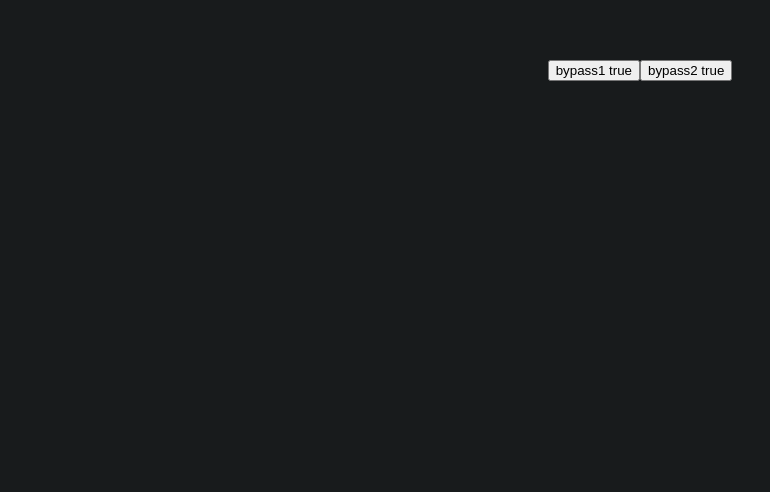
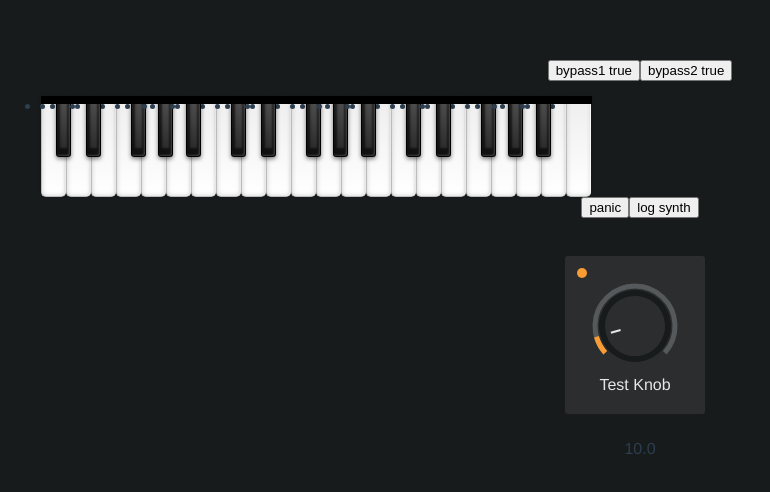
Before and after one commit to warrengalyen/polyforce, a Vue app: page / in a window 1280 px wide. Shown: the top 492 px of the page, without its empty margins (0-770 px from the left). Built offline with nearby package versions, Linux system fonts and the light colour scheme.

Commit message:
create piano component

```diff
--- a/src/App.vue
+++ b/src/App.vue
@@ -1,6 +1,10 @@
 <template>
   <div id="app">
     <Effect />
+    <piano @onKeyUp="onKeyUp" @onKeyDown="onKeyDown"></piano>
+    <button @click="synth.releaseAll()">panic</button>
+    <button @click="console.log(synth)">log synth</button>
+    <control v-model="val"></control>
   </div>
 </template>
 
--- /dev/null
+++ b/src/components/global/Piano.vue
@@ -0,0 +1,287 @@
+<template>
+  <div style="height:100px">
+    <div class="keyboard" :style="{ '--height': 100 }">
+      <ul class="keyboard__wrapper" @mousedown="mouseDown = true" @mouseup="mouseDown = false" @mouseleave="mouseDown = false">
+        <li v-for="key in keyNotes" class="key" :class="[...key.style, key.active ? 'active' : '']" :key="key.note" :data-note="key.note" :data-midi="key.midi" @mousedown="handleMouseDown(key)" @mouseup="handleMouseUp(key)" @mouseout="handleMouseOut(key)" @mouseover="handleMouseOver(key)"></li>
+      </ul>
+    </div>
+  </div>
+</template>
+
+<script>
+const MIN_OCTAVE = -1,
+  MAX_OCTAVE = 9,
+  WHITE_KEYS = ["C", "D", "E", "F", "G", "A", "B"],
+  BLACK_KEYS = ["C#", "D#", "F#", "G#", "A#"],
+  OCTAVE_KEYS = ["C", "C#", "D", "D#", "E", "F", "F#", "G", "G#", "A", "A#", "B"],
+  MIN_MIDI = 0,
+  MAX_MIDI = 127,
+  MIDDLE_C_MIDI = 60,
+  KEYBOARD = {
+    // Lower octave.
+    a: 0,
+    w: 1,
+    s: 2,
+    e: 3,
+    d: 4,
+    f: 5,
+    t: 6,
+    g: 7,
+    y: 8,
+    h: 9,
+    u: 10,
+    j: 11,
+    // Upper octave.
+    k: 12,
+    o: 13,
+    l: 14,
+    p: 15,
+    ";": 16
+  };
+function calculateOctave(val) {
+  return Math.floor(val / 12) - 1; // 1 octaves offset
+}
+function createRange(minMIDI, maxMIDI) {
+  minMIDI = clamp(minMIDI, MIN_MIDI, MAX_MIDI);
+  maxMIDI = clamp(maxMIDI, MIN_MIDI, MAX_MIDI);
+  const notes = [];
+  for (let i = minMIDI; i < maxMIDI + 1; i++) {
+    const octave = calculateOctave(i);
+    const key = OCTAVE_KEYS[i % 12];
+    const note = `${key}${octave}`;
+    const style = ["key", `${BLACK_KEYS.includes(key) ? "key-black" : "key-white"}`];
+    const midi = i;
+    const keyNote = { note, style, midi };
+    notes.push(keyNote);
+  }
+  return notes;
+}
+import { clamp } from "@/utils";
+import { Frequency } from "tone";
+export default {
+  props: {
+    MIN_KB_MIDI: {
+      type: [Number, String],
+      default: 48
+    },
+    MAX_KB_MIDI: {
+      type: [Number, String],
+      default: 85
+    }
+  },
+  data() {
+    return {
+      octave: MIDDLE_C_MIDI / 12, //current octave
+      keys: {},
+      mouseDown: false,
+      keyNotes: []
+    };
+  },
+  methods: {
+    inKbRange(midi) {
+      // check, if midi signal match virtual piano keyboard range  <min, max);
+      return midi >= this.MIN_KB_MIDI && midi < this.MAX_KB_MIDI;
+    },
+    playNote(note) {
+      this.$emit("onKeyDown", note);
+    },
+    releaseNote(note) {
+      this.$emit("onKeyUp", note);
+    },
+    handleMouseUp(key) {
+      if (this.mouseDown) {
+        this.$set(key, "active", false);
+        this.releaseNote(key.midi);
+      }
+    },
+    handleMouseDown(key) {
+      this.$set(key, "active", true);
+      this.playNote(key.midi);
+    },
+    handleMouseOver(key) {
+      if (this.mouseDown) {
+        this.$set(key, "active", true);
+        this.playNote(key.midi);
+      }
+    },
+    handleMouseOut(key) {
+      if (this.mouseDown) {
+        this.$set(key, "active", false);
+        this.releaseNote(key.midi);
+      }
+    },
+    setActiveKey(midi) { },
+    onKeyDown() {
+      let listener;
+      document.removeEventListener("keydown", listener);
+      listener = event => {
+        const { key } = event;
+        // Only trigger once per keydown event.
+        const note = KEYBOARD[key];
+        if (!this.keys[key] && note !== undefined) {
+          this.keys[key] = true;
+          const midi = note + this.midiOffset;
+          if (this.inKbRange(midi)) {
+            const val = midi - this.MIN_KB_MIDI; // relative position on kb
+            this.$set(this.keyNotes[val], "active", true);
+          }
+          this.playNote(midi);
+        }
+      };
+      document.addEventListener("keydown", listener);
+    },
+    onKeyUp() {
+      let listener;
+      document.removeEventListener("keyup", listener);
+      listener = event => {
+        const { key } = event;
+        const note = KEYBOARD[key];
+        if (this.keys[key] && note !== undefined) {
+          this.keys[key] = false;
+          const midi = note + this.midiOffset;
+          if (this.inKbRange(midi)) {
+            const val = midi - this.MIN_KB_MIDI; //
+            this.$set(this.keyNotes[val], "active", false);
+          }
+          this.releaseNote(midi);
+        }
+      };
+      document.addEventListener("keyup", listener);
+    }
+  },
+  mounted() {
+    this.keyNotes = this._keys.slice(this.MIN_KB_MIDI, this.MAX_KB_MIDI);
+    this.onKeyDown();
+    this.onKeyUp();
+    // Octave controls.
+    document.addEventListener("keydown", event => {
+      // Decrease octave range (min: 0).
+      if (event.key === "z") {
+        this.octave = Math.max(this.octave - 1, MIN_OCTAVE);
+      }
+      // Increase octave range (max: 10).
+      if (event.key === "x") {
+        this.octave = Math.min(this.octave + 1, MAX_OCTAVE);
+      }
+    });
+  },
+  computed: {
+    _keys() {
+      return createRange(MIN_MIDI, MAX_MIDI);
+    },
+    midiOffset() {
+      return this.octave * 12;
+    },
+    kbRange() {
+      const whiteKeys = this._keys.slice(this.MIN_KB_MIDI, this.MAX_KB_MIDI);
+      const filtered = whiteKeys.filter(({ style }) => style.includes("key-white"));
+      return filtered.length;
+    }
+  }
+};
+</script>
+<style lang="scss">
+.keyboard {
+  height: 100%;
+
+  &__wrapper {
+    --white-width: calc(calc(var(--height, 100) / 4) * 1px);
+    // --white-width: 10%;
+    --black--width: calc(var(--white-width) * 0.6);
+    // width: 100%;
+    height: 100%;
+    display: flex;
+  }
+
+  .key {
+    flex: 0 0 auto;
+    position: relative;
+    margin-left: calc(var(--black--width) / -2);
+
+    &:nth-child(12n + 2),
+    &:nth-child(12n + 7) {
+      left: calc(var(--white-width) / -10);
+    }
+
+    &:nth-child(12n + 4),
+    &:nth-child(12n + 11) {
+      left: calc(var(--white-width) / 10);
+    }
+
+    &::before {
+      content: "";
+      display: block;
+      position: absolute;
+      width: inherit;
+      bottom: 100%;
+      height: 5px;
+      left: 50%;
+      transform: translate(-50%, 5px);
+      z-index: 3;
+    }
+
+    &::after {
+      content: "";
+      display: block;
+      position: absolute;
+      bottom: 100%;
+      width: 110%;
+      height: 8px;
+      left: -1px;
+      top: -1px;
+      background-color: #000;
+      z-index: 1;
+    }
+
+    &.active::before {
+      background: #00bdb4;
+      box-shadow: 0px 0px 1px 1px #000 inset, 0px 0px 0px 1px #000, 0px 1px 5px 0px #111;
+    }
+
+    &.key-white {
+      width: var(--white-width);
+      height: 100%;
+      z-index: 1;
+      border-left: 1px solid #bbb;
+      border-bottom: 1px solid #bbb;
+      border-radius: 0 0 5px 5px;
+      box-shadow: -1px 0 0 rgba(255, 255, 255, 0.8) inset, 0 0 5px #ccc inset,
+        0 0 3px rgba(0, 0, 0, 0.2);
+      background: linear-gradient(to bottom, #eee 0%, #fff 100%);
+
+      &.active {
+        border-top: 1px solid #777;
+        border-left: 1px solid #999;
+        border-bottom: 1px solid #999;
+        box-shadow: 2px 0 3px rgba(0, 0, 0, 0.1) inset, -5px 5px 20px rgba(0, 0, 0, 0.3) inset,
+          0 0 3px rgba(0, 0, 0, 0.5);
+        background: linear-gradient(to bottom, #fff 0%, #bfbfbf 100%);
+      }
+
+      +.key-white {
+        // halftone white keys
+        margin: 0;
+      }
+    }
+
+    &.key-black {
+      z-index: 2;
+      width: var(--black--width);
+      height: 60%;
+      border-left: 1px solid #000;
+      border-right: 1px solid #000;
+      border-bottom: 1px solid #000;
+      border-radius: 0 0 3px 3px;
+      box-shadow: -1px -1px 2px rgba(255, 255, 255, 0.2) inset,
+        0 -5px 2px 3px rgba(0, 0, 0, 0.6) inset, 0 2px 4px rgba(0, 0, 0, 0.5);
+      background: linear-gradient(45deg, #222 0%, #555 100%);
+
+      &.active {
+        box-shadow: -1px -1px 2px rgba(255, 255, 255, 0.2) inset,
+          0 -2px 2px 3px rgba(0, 0, 0, 0.6) inset, 0 1px 2px rgba(0, 0, 0, 0.5);
+        background: linear-gradient(180deg, #444 0%, #222 100%);
+      }
+    }
+  }
+}
+</style>
```
